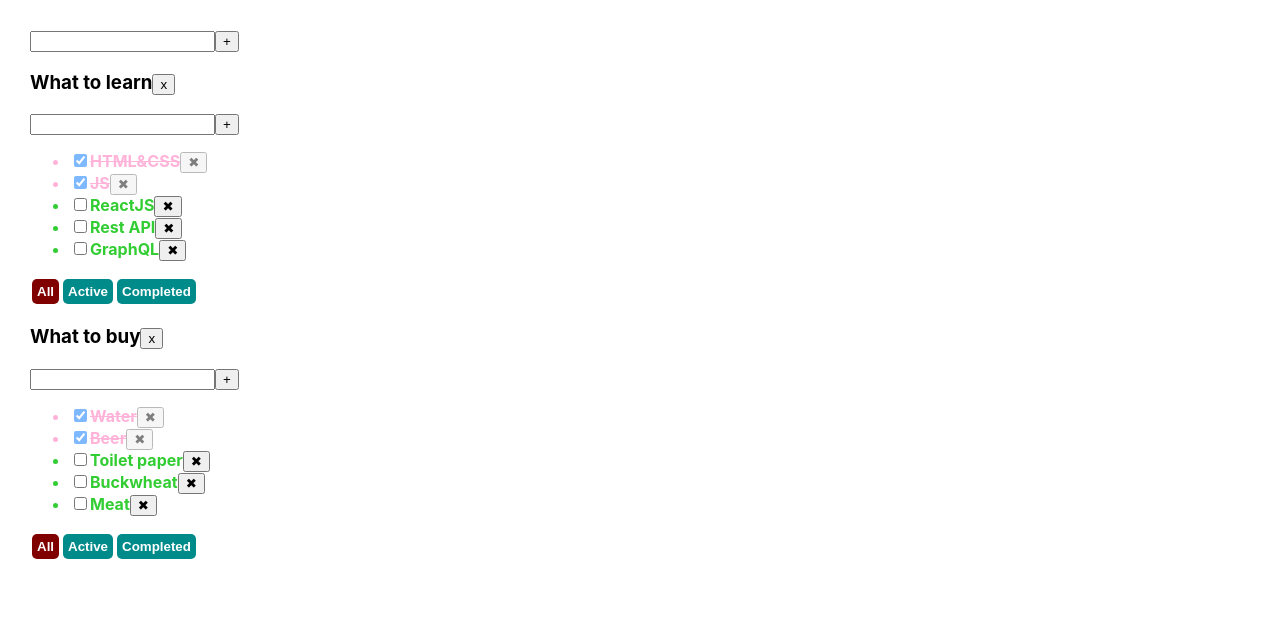
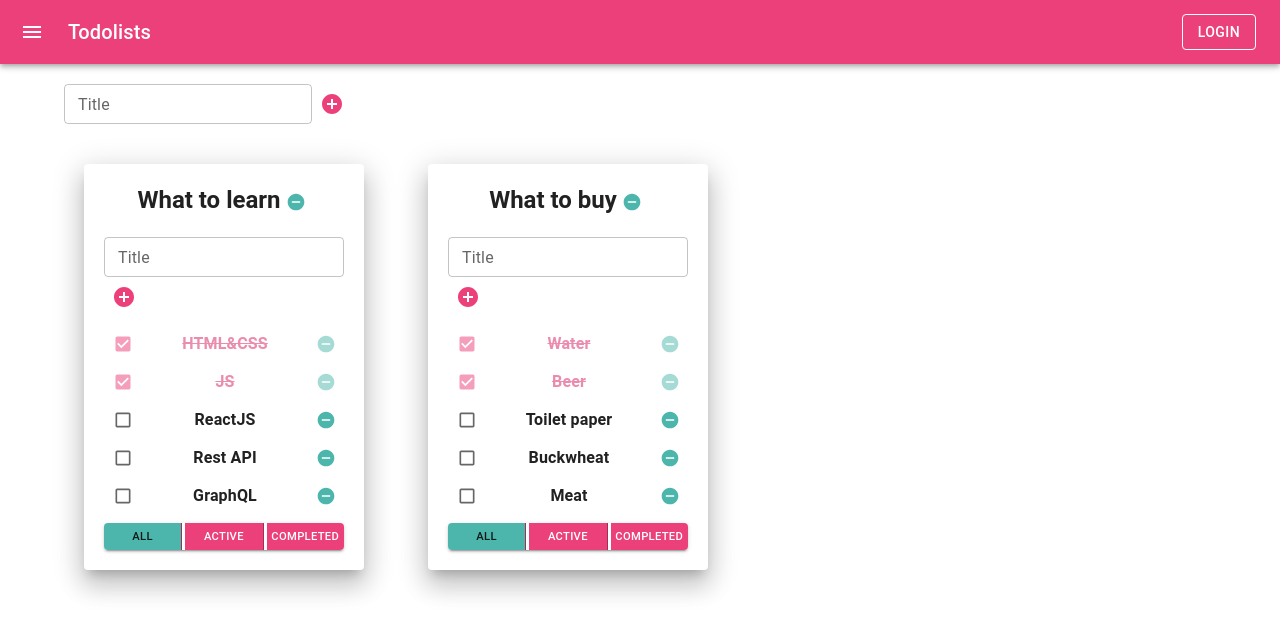
Before and after one commit to tkachiko/todolist, a React (Create React App) app: page / in a window 1280 px wide. Shown: the top 634 px of the page. Built offline with nearby package versions, Linux system fonts and the light colour scheme.

Commit message:
add Material UI

```diff
--- a/package.json
+++ b/package.json
@@ -3,6 +3,10 @@
   "version": "0.1.0",
   "private": true,
   "dependencies": {
+    "@emotion/react": "^11.10.5",
+    "@emotion/styled": "^11.10.5",
+    "@mui/icons-material": "^5.10.16",
+    "@mui/material": "^5.10.16",
     "@testing-library/jest-dom": "^5.14.1",
     "@testing-library/react": "^13.0.0",
     "@testing-library/user-event": "^13.2.1",
--- a/src/App.css
+++ b/src/App.css
@@ -1,54 +1,10 @@
-.App {
-  padding: 30px;
-  display: flex;
-}
-
-.App > div {
-  margin-right: 50px;
-}
-
 .isDone {
   text-decoration: line-through;
   font-weight: bold;
-  color: hotpink;
+  color: #d81b60;
   opacity: 0.5;
 }
 
 .notIsDone {
   font-weight: bold;
-  color: limegreen;
 }
-
-.btn {
-  background-color: darkcyan;
-  border: none;
-  padding: 5px;
-  margin: 2px;
-  border-radius: 5px;
-  cursor: pointer;
-  color: white;
-  font-weight: bold;
-}
-
-.btn:hover {
-  background-color: #015252;
-}
-
-.activeBtn {
-  background-color: maroon;
-}
-
-.activeBtn:hover {
-  cursor: not-allowed;
-  background-color: maroon;
-}
-
-.error {
-  border: 2px solid hotpink;
-  outline: none;
-}
-
-.errorMessage {
-  font-weight: bold;
-  color: hotpink;
-}
--- a/src/App.tsx
+++ b/src/App.tsx
@@ -3,6 +3,8 @@ import './App.css';
 import {Todolist} from './components/Todolist';
 import {v1} from 'uuid';
 import {AddItemForm} from './components/AddItemForm';
+import {AppBar, Button, Container, Grid, IconButton, Paper, Toolbar, Typography} from '@mui/material';
+import {Menu} from '@mui/icons-material';
 
 export type TodolistsType = {
   id: string
@@ -110,8 +112,14 @@ const App: React.FC = () => {
   const todolist = todolists.map(tl => {
     const filteredTasks = getFilteredTasks(tasks[tl.id], tl.filter);
     return (
+      <Grid
+        item
+        key={tl.id}>
+        <Paper
+          elevation={16}
+          style={{maxWidth: '280px', width: '100%', margin: '20px', padding: '20px'}}
+        >
           <Todolist
-        key={tl.id}
             todolistId={tl.id}
             title={tl.title}
             filter={tl.filter}
@@ -123,17 +131,45 @@ const App: React.FC = () => {
             changeTodolistTitle={changeTodolistTitle}
             removeTodolist={removeTodolist}
             changeTaskTitle={changeTaskTitle}
-      />);
+          />
+        </Paper>
+      </Grid>
+    );
   });
 
   return (
     <div className="App">
-      <div>
-        <div>
+      <AppBar position={'static'}>
+        <Toolbar>
+          <IconButton
+            edge={'start'}
+            color={'inherit'}
+            aria-label={'menu'}
+            sx={{mr: 2}}
+          >
+            <Menu/>
+          </IconButton>
+          <Typography
+            variant={'h6'}
+            component={'div'}
+            sx={{flexGrow: 1}}
+          >
+            Todolists
+          </Typography>
+          <Button
+            color={'inherit'}
+            variant={'outlined'}
+          >Login</Button>
+        </Toolbar>
+      </AppBar>
+      <Container fixed>
+        <Grid container style={{padding: '20px 0'}}>
           <AddItemForm addItem={addTodolist}/>
+        </Grid>
+        <Grid container spacing={3}>
           {todolist}
-        </div>
-      </div>
+        </Grid>
+      </Container>
     </div>
   );
 };
--- a/src/components/AddItemForm.tsx
+++ b/src/components/AddItemForm.tsx
@@ -1,4 +1,6 @@
 import React, {ChangeEvent, useState} from 'react';
+import {IconButton, TextField} from '@mui/material';
+import {AddCircle} from '@mui/icons-material';
 
 type AddItemFormPropsType = {
   addItem: (title: string) => void
@@ -7,8 +9,6 @@ type AddItemFormPropsType = {
 export const AddItemForm: React.FC<AddItemFormPropsType> = (props) => {
   const [title, setTitle] = useState<string>('');
   const [error, setError] = useState<boolean>(false);
-
-  const errorMessage = error ? <div className="errorMessage">Title is required!</div> : null;
 
   const onNewTitleChangeHandler = (e: ChangeEvent<HTMLInputElement>): void => {
     setTitle(e.currentTarget.value);
@@ -31,14 +31,22 @@ export const AddItemForm: React.FC<AddItemFormPropsType> = (props) => {
 
   return (
     <div>
-      <input
+      <TextField
         onChange={onNewTitleChangeHandler}
         value={title}
         onKeyDown={onEnterDownAddItem}
         className={error ? 'error' : ''}
+        variant={'outlined'}
+        size={'small'}
+        label={'Title'}
+        error={error}
+        helperText={error && 'Title is required!'}
       />
-      <button onClick={addTask}>+</button>
-      {errorMessage}
+      <IconButton onClick={addTask}>
+        <AddCircle
+          color={'primary'}
+        />
+      </IconButton>
     </div>
   );
 };
--- a/src/components/EditableSpan.tsx
+++ b/src/components/EditableSpan.tsx
@@ -1,4 +1,5 @@
 import React, {ChangeEvent, useState} from 'react';
+import {TextField} from '@mui/material';
 
 type EditableSpanPropsType = {
   title: string
@@ -25,13 +26,15 @@ export const EditableSpan: React.FC<EditableSpanPropsType> = (props) => {
 
   return (
     isEditMode
-      ? <input
+      ? <TextField
         value={title}
         autoFocus
         onBlur={setEditModeOff}
         onKeyDown={onEnterDownSave}
         onChange={onNewTitleChangeHandler}
-        type="text"/>
+        size={'small'}
+        variant={'standard'}
+      />
       : <span onDoubleClick={setEditModeOn}>{props.title}</span>
   );
 };
--- a/src/components/Todolist.tsx
+++ b/src/components/Todolist.tsx
@@ -2,6 +2,8 @@ import React, {ChangeEvent} from 'react';
 import {FilterType, TaskType} from '../App';
 import {AddItemForm} from './AddItemForm';
 import {EditableSpan} from './EditableSpan';
+import {Button, ButtonGroup, Checkbox, IconButton, List, ListItem, Typography} from '@mui/material';
+import {RemoveCircle} from '@mui/icons-material';
 
 type TodolistPropsType = {
   todolistId: string
@@ -25,23 +27,34 @@ export const Todolist: React.FC<TodolistPropsType> = (props) => {
     const changeTaskTitle = (title: string) => props.changeTaskTitle(t.id, title, props.todolistId);
 
     return (
-      <li key={t.id}
+      <ListItem
+        key={t.id}
         className={t.isDone ? 'isDone' : 'notIsDone'}
+        style={{
+          padding: '0px',
+          justifyContent: 'space-between',
+          textDecoration: t.isDone ? 'line-through' : 'none'
+        }}
       >
-        <input
-          type="checkbox"
+        <Checkbox
           checked={t.isDone}
           onChange={changeTaskStatusHandler}
+          size={'small'}
         />
         <EditableSpan title={t.title} changeTitle={changeTaskTitle}/>
-        <button onClick={removeTask}>✖</button>
-      </li>
+        <IconButton onClick={removeTask}>
+          <RemoveCircle
+            color={'secondary'}
+            fontSize={'small'}
+          />
+        </IconButton>
+      </ListItem>
     );
   };
 
   const tasksList = props.tasks.length
-    ? <ul>{props.tasks.map(getTasksListItem)}</ul>
-    : <span>Your task list is empty :(</span>;
+    ? <List>{props.tasks.map(getTasksListItem)}</List>
+    : <div style={{margin: '10px 0'}}>Your task list is empty :(</div>;
   const handlerCreator = (filter: FilterType) => () => {
     props.changeTodolistFilter(filter, props.todolistId);
   };
@@ -55,30 +68,47 @@ export const Todolist: React.FC<TodolistPropsType> = (props) => {
 
   return (
     <div>
-      <div>
-        <h3>
+      <Typography
+        variant={'h5'}
+        align={'center'}
+        style={{fontWeight: 'bold', marginBottom: '20px'}}
+      >
         <EditableSpan title={props.title} changeTitle={changeTodolistTitle}/>
-          <button onClick={removeTodolist}>x</button>
-        </h3>
+        <IconButton
+          size={'small'}
+          onClick={removeTodolist}
+        ><RemoveCircle
+          color={'secondary'}
+          fontSize={'small'}
+        /></IconButton>
+      </Typography>
       <AddItemForm addItem={addTask}/>
-      </div>
       {tasksList}
       <div>
-        <button
+        <ButtonGroup
+          variant={'contained'}
+          size={'small'}
+          fullWidth={true}
+        >
+          <Button
+            color={props.filter === 'all' ? 'secondary' : 'primary'}
             onClick={handlerCreator('all')}
-          className={props.filter === 'all' ? 'activeBtn btn' : 'btn'}
+            style={{fontSize: '.7em', marginRight: '3px'}}
           >All
-        </button>
-        <button
+          </Button>
+          <Button
+            color={props.filter === 'active' ? 'secondary' : 'primary'}
             onClick={handlerCreator('active')}
-          className={props.filter === 'active' ? 'activeBtn btn' : 'btn'}
+            style={{fontSize: '.7em', marginRight: '3px'}}
           >Active
-        </button>
-        <button
+          </Button>
+          <Button
+            color={props.filter === 'completed' ? 'secondary' : 'primary'}
             onClick={handlerCreator('completed')}
-          className={props.filter === 'completed' ? 'activeBtn btn' : 'btn'}
+            style={{fontSize: '.7em'}}
           >Completed
-        </button>
+          </Button>
+        </ButtonGroup>
       </div>
     </div>
   );
--- a/src/index.tsx
+++ b/src/index.tsx
@@ -3,12 +3,32 @@ import ReactDOM from 'react-dom/client';
 import './index.css';
 import App from './App';
 import reportWebVitals from './reportWebVitals';
+import {createTheme, CssBaseline, ThemeProvider} from '@mui/material';
+
+let theme = createTheme({
+  palette: {
+    primary: {
+      main: '#ec407a',
+    },
+    secondary: {
+      main: '#4db6ac',
+    },
+    error: {
+      main: '#d32f2f',
+    },
+    mode: 'light'
+  },
+});
+
 
 const root = ReactDOM.createRoot(
   document.getElementById('root') as HTMLElement
 );
 root.render(
-    <App />
+  <ThemeProvider theme={theme}>
+    <CssBaseline/>
+    <App/>
+  </ThemeProvider>
 );
 
 // If you want to start measuring performance in your app, pass a function
```
Also changed, not shown: 1 other file (tests, documents, lock files or other folders). Lines whose indentation alone changed are shown as unchanged.
